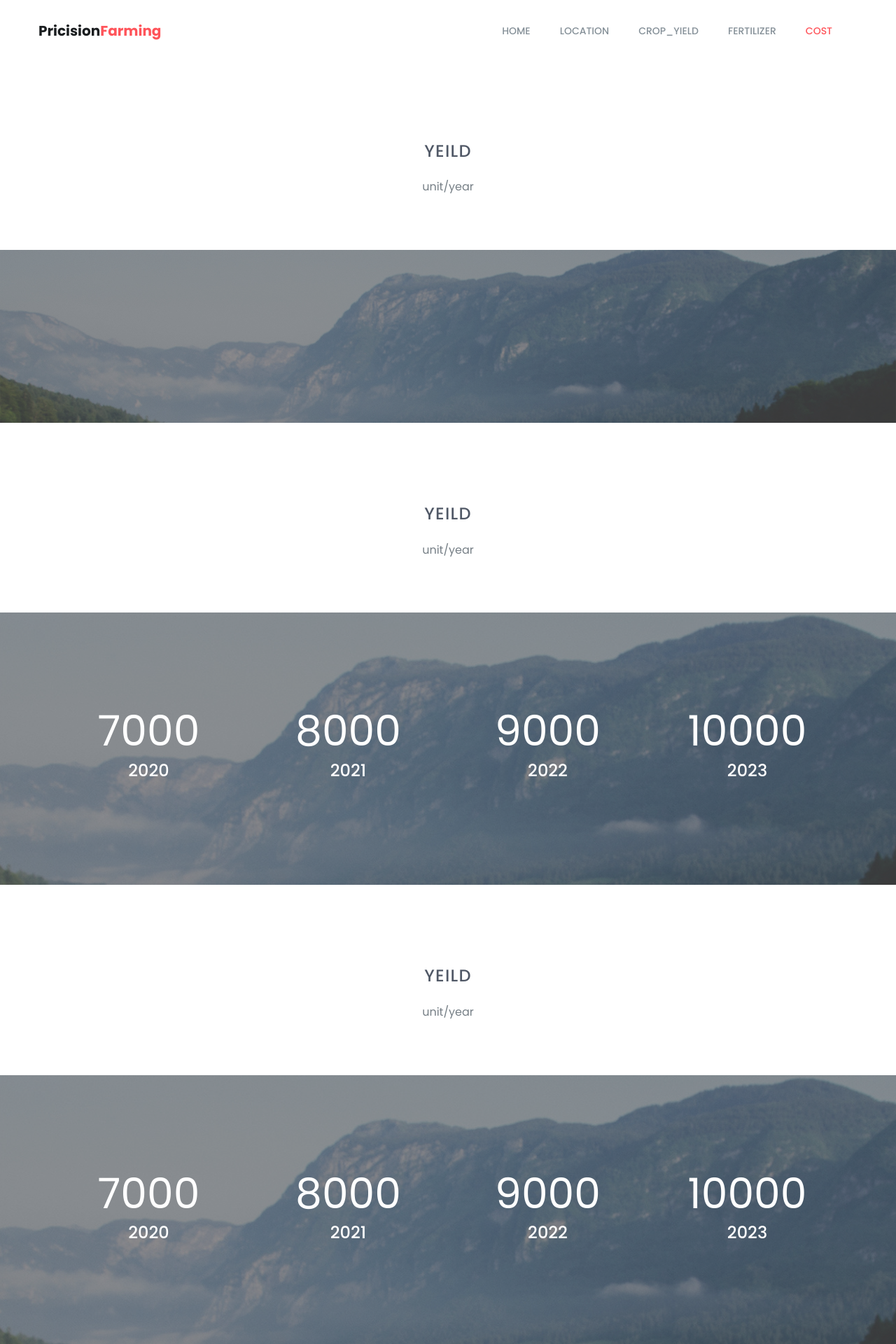
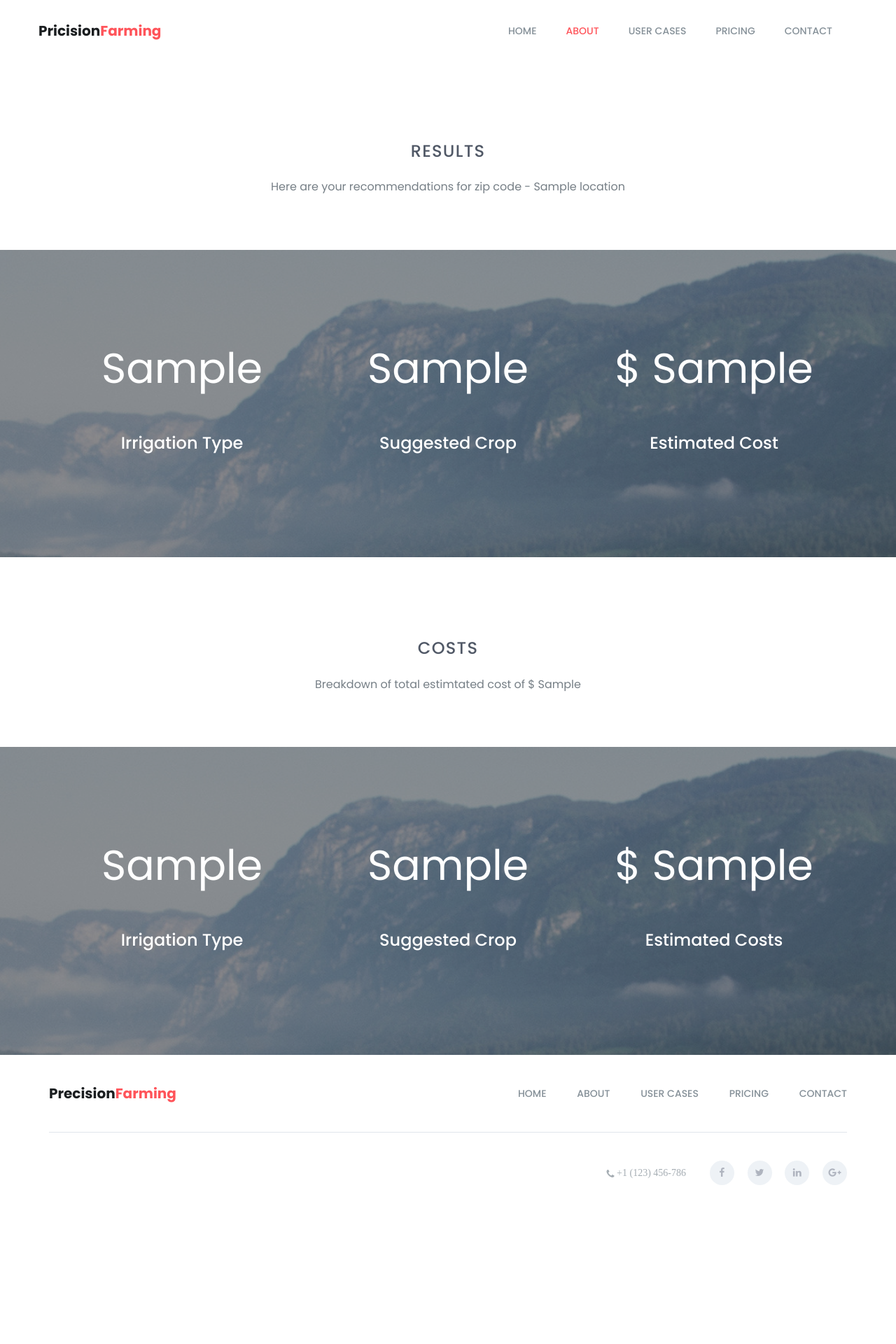
Before and after one commit to Ethical-Spectacle/04-2024-Hackathon-tech-titans, a Flask app: template templates/result.html in a window 1280 px wide. Shown: the top 1920 px of the page at 70% size. After the commit the page ends 1693 px from the top, so only its background shows below. Run offline with Flask 3, Linux system fonts and the light colour scheme; the template is opened without the code that fills it: most values are stand-ins (such as "Sample title", 1, 10 or a date in 2020).

Commit message:
Add results

```diff
--- a/app.py
+++ b/app.py
@@ -9,11 +9,10 @@ def home():
 
 @app.route("/result" , methods=["POST"])
 def process_form():
-    budget=request.form.get('budget')
-    location=request.form.get("location")
-    landsize=request.form.get("landsize")
-    print(location,budget,landsize)
-    location,result_value=calculation(budget,location,landsize)
-    return render_template("result.html", location=location, result_value=result_value)
+    location=str(request.form.get("location"))
+    landsize=str(request.form.get("landsize"))
+    irrigation_type, suggested_crop, estimated_costs = calculation(location,landsize)
+    return render_template("result.html", location=location, irrigation_type=irrigation_type, suggested_crop=suggested_crop, estimated_costs=estimated_costs)
+
 if __name__ == '__main__':
     app.run(debug=True)
--- a/static/assets/css/style.css
+++ b/static/assets/css/style.css
@@ -247,7 +247,6 @@ nav.navbar.bootsnav .navbar-toggle i{color: #ff545a;}
     background-position:center;
     background-size:cover;
     text-align: center;
-    height:800px;
     z-index: 1;
 }
 .welcome-hero:before{
@@ -269,6 +268,7 @@ nav.navbar.bootsnav .navbar-toggle i{color: #ff545a;}
     text-transform: uppercase;
     letter-spacing: 2.4px;
     line-height: 1.4;
+    margin-bottom: ;
 }
 .welcome-hero-txt p {
     font-size: 18px;
@@ -276,13 +276,13 @@ nav.navbar.bootsnav .navbar-toggle i{color: #ff545a;}
     margin-top: 25px;
 }
 
-.welcome-hero-serch-box{margin-top: 78px;display: flex;}
+.welcome-hero-serch-box{margin: 78px auto;display: flex;}
+
 .welcome-hero-form {
     display: flex;
     background: #fff;
     height: 70px;
     border-radius: 3px;
-    width: 85%;
 }
 .single-welcome-hero-form {
     position: relative;
@@ -290,7 +290,7 @@ nav.navbar.bootsnav .navbar-toggle i{color: #ff545a;}
     flex-direction: row;
     align-items: center;
     width: 50%;
-    padding: 0 30px;
+    padding: 0 20px;
 }
 .single-welcome-hero-form:first-child{border-right: 1px solid #edeff1;}
 .single-welcome-hero-form input {
@@ -318,12 +318,13 @@ nav.navbar.bootsnav .navbar-toggle i{color: #ff545a;}
     align-items:  center;
     font-size:  14px;
     color:  #fff;
-    width:  170px;
+    width:  200px;
     height:  70px;
     background:  #ff545a;
     text-transform:  capitalize;
     margin-left:  30px;
     border-radius: 3px;
+    padding: 0px 20px;
     -webkit-transition: 0.3s linear;
     -moz-transition: 0.3s linear;
     -ms-transition: 0.3s linear;
--- a/templates/result.html
+++ b/templates/result.html
@@ -83,10 +83,10 @@
 			            <div class="collapse navbar-collapse menu-ui-design" id="navbar-menu">
 			                <ul class="nav navbar-nav navbar-right" data-in="fadeInDown" data-out="fadeOutUp">
 			                    <li class=" scroll active"><a href="#home">home</a></li>
-			                    <li class="scroll"><a href="#Location">Location</a></li>
-			                    <li class="scroll"><a href="#Crop_Yield">Crop_Yield</a></li>
-			                    <li class="scroll"><a href="#Fertilizer">Fertilizer</a></li>
-			                    <li class="scroll"><a href="#Cost">Cost</a></li>
+			                    <li class="scroll"><a href="#Location">About</a></li>
+			                    <li class="scroll"><a href="#Crop_Yield">User Cases</a></li>
+			                    <li class="scroll"><a href="#Fertilizer">Pricing</a></li>
+			                    <li class="scroll"><a href="#Cost">contact</a></li>
 			                </ul><!--/.nav -->
 			            </div><!-- /.navbar-collapse -->
 			        </div><!--/.container-->
@@ -104,62 +104,82 @@
 		<!--reviews start -->
 		<section id="Location" class="reviews">
 			<div class="section-header">
-				<h2>Yeild</h2>
-				<p>unit/year</p>
+				<h2>Results</h2>
+				<p>Here are your recommendations for zip code - {{ location }} </p>
 			</div><!--/.section-header-->
 		</section><!--/.reviews-->
 		<!--reviews end -->
         <!-- statistics strat -->
-        <section id="statistics"  class="statistics">
-            <div id="map">
-
-            </div>
-
-        </section><!--/.counter-->
-        <!-- statistics end -->
-
-		<!--reviews start -->
-		<section id="Crop_Yield" class="reviews">
-			<div class="section-header">
-				<h2>Yeild</h2>
-				<p>unit/year</p>
-			</div><!--/.section-header-->
-		</section><!--/.reviews-->
 		<!--reviews end -->
         <!-- statistics strat -->
         <section id="statistics"  class="statistics">
             <div class="container">
                 <div class="statistics-counter">
-                    <div class="col-md-3 col-sm-6">
+                    <div class="col-md-4 col-sm-6">
                         <div class="single-ststistics-box">
                             <div class="statistics-content">
-                                <div class="counter">7000 </div>
+                                <div style="margin-bottom: 50px;">{{ irrigation_type }} </div>
                             </div><!--/.statistics-content-->
-                            <h3>2020</h3>
+                            <h3>Irrigation Type</h3>
                         </div><!--/.single-ststistics-box-->
                     </div><!--/.col-->
-                    <div class="col-md-3 col-sm-6">
+                    <div class="col-md-4 col-sm-6">
                         <div class="single-ststistics-box">
                             <div class="statistics-content">
-                                <div class="counter">8000</div>
+                                <div style="margin-bottom: 50px;">{{ suggested_crop }}</div>
                             </div><!--/.statistics-content-->
-                            <h3>2021</h3>
+                            <h3>Suggested Crop</h3>
                         </div><!--/.single-ststistics-box-->
                     </div><!--/.col-->
-                    <div class="col-md-3 col-sm-6">
+                    <div class="col-md-4 col-sm-6">
                         <div class="single-ststistics-box">
                             <div class="statistics-content">
-                                <div class="counter">9000</div>
+                                <div style="margin-bottom: 50px;">$ {{ estimated_costs }}</div>
                             </div><!--/.statistics-content-->
-                            <h3>2022</h3>
+                            <h3>Estimated Cost</h3>
                         </div><!--/.single-ststistics-box-->
                     </div><!--/.col-->
-                    <div class="col-md-3 col-sm-6">
+                </div><!--/.statistics-counter-->
+            </div><!--/.container-->
+
+        </section><!--/.counter-->
+
+		<!--reviews start -->
+		<section id="Location" class="reviews">
+			<div class="section-header">
+				<h2>Costs</h2>
+				<p>Breakdown of total estimtated cost of $ {{ estimated_costs }} </p>
+			</div><!--/.section-header-->
+		</section><!--/.reviews-->
+		<!--reviews end -->
+        <!-- statistics strat -->
+		<!--reviews end -->
+        <!-- statistics strat -->
+        <section id="statistics"  class="statistics">
+            <div class="container">
+                <div class="statistics-counter">
+                    <div class="col-md-4 col-sm-6">
                         <div class="single-ststistics-box">
                             <div class="statistics-content">
-                                <div class="counter">10000</div>
+                                <div style="margin-bottom: 50px;">{{ irrigation_type }} </div>
                             </div><!--/.statistics-content-->
-                            <h3>2023</h3>
+                            <h3>Irrigation Type</h3>
+                        </div><!--/.single-ststistics-box-->
+                    </div><!--/.col-->
+                    <div class="col-md-4 col-sm-6">
+                        <div class="single-ststistics-box">
+                            <div class="statistics-content">
+                                <div style="margin-bottom: 50px;">{{ suggested_crop }}</div>
+                            </div><!--/.statistics-content-->
+                            <h3>Suggested Crop</h3>
+                        </div><!--/.single-ststistics-box-->
+                    </div><!--/.col-->
+                    <div class="col-md-4 col-sm-6">
+                        <div class="single-ststistics-box">
+                            <div class="statistics-content">
+                                <div style="margin-bottom: 50px;">$ {{ estimated_costs }}</div>
+                            </div><!--/.statistics-content-->
+                            <h3>Estimated Costs</h3>
                         </div><!--/.single-ststistics-box-->
                     </div><!--/.col-->
                 </div><!--/.statistics-counter-->
@@ -167,109 +187,6 @@
 
         </section><!--/.counter-->
         <!-- statistics end -->
-
-		<!--reviews start -->
-		<section id="Fertilizer" class="reviews">
-			<div class="section-header">
-				<h2>Yeild</h2>
-				<p>unit/year</p>
-			</div><!--/.section-header-->
-		</section><!--/.reviews-->
-		<!--reviews end -->
-		<!-- statistics strat -->
-		<section id="statistics"  class="statistics">
-			<div class="container">
-				<div class="statistics-counter">
-					<div class="col-md-3 col-sm-6">
-						<div class="single-ststistics-box">
-							<div class="statistics-content">
-								<div class="counter">7000 </div>
-							</div><!--/.statistics-content-->
-							<h3>2020</h3>
-						</div><!--/.single-ststistics-box-->
-					</div><!--/.col-->
-					<div class="col-md-3 col-sm-6">
-						<div class="single-ststistics-box">
-							<div class="statistics-content">
-								<div class="counter">8000</div>
-							</div><!--/.statistics-content-->
-							<h3>2021</h3>
-						</div><!--/.single-ststistics-box-->
-					</div><!--/.col-->
-					<div class="col-md-3 col-sm-6">
-						<div class="single-ststistics-box">
-							<div class="statistics-content">
-								<div class="counter">9000</div>
-							</div><!--/.statistics-content-->
-							<h3>2022</h3>
-						</div><!--/.single-ststistics-box-->
-					</div><!--/.col-->
-					<div class="col-md-3 col-sm-6">
-						<div class="single-ststistics-box">
-							<div class="statistics-content">
-								<div class="counter">10000</div>
-							</div><!--/.statistics-content-->
-							<h3>2023</h3>
-						</div><!--/.single-ststistics-box-->
-					</div><!--/.col-->
-				</div><!--/.statistics-counter-->
-			</div><!--/.container-->
-
-		</section><!--/.counter-->
-		<!-- statistics end -->
-
-        <!--reviews start -->
-		<section id="Cost" class="reviews">
-			<div class="section-header">
-				<h2>Yeild</h2>
-				<p>unit/year</p>
-			</div><!--/.section-header-->
-		</section><!--/.reviews-->
-		<!--reviews end -->
-		<!-- statistics strat -->
-		<section id="statistics"  class="statistics">
-			<div class="container">
-				<div class="statistics-counter">
-					<div class="col-md-3 col-sm-6">
-						<div class="single-ststistics-box">
-							<div class="statistics-content">
-								<div class="counter">7000 </div>
-							</div><!--/.statistics-content-->
-							<h3>2020</h3>
-						</div><!--/.single-ststistics-box-->
-					</div><!--/.col-->
-					<div class="col-md-3 col-sm-6">
-						<div class="single-ststistics-box">
-							<div class="statistics-content">
-								<div class="counter">8000</div>
-							</div><!--/.statistics-content-->
-							<h3>2021</h3>
-						</div><!--/.single-ststistics-box-->
-					</div><!--/.col-->
-					<div class="col-md-3 col-sm-6">
-						<div class="single-ststistics-box">
-							<div class="statistics-content">
-								<div class="counter">9000</div>
-							</div><!--/.statistics-content-->
-							<h3>2022</h3>
-						</div><!--/.single-ststistics-box-->
-					</div><!--/.col-->
-					<div class="col-md-3 col-sm-6">
-						<div class="single-ststistics-box">
-							<div class="statistics-content">
-								<div class="counter">10000</div>
-							</div><!--/.statistics-content-->
-							<h3>2023</h3>
-						</div><!--/.single-ststistics-box-->
-					</div><!--/.col-->
-				</div><!--/.statistics-counter-->
-			</div><!--/.container-->
-
-		</section><!--/.counter-->
-		<!-- statistics end -->
-
-
-
 
 		<!--footer start-->
 		<footer id="footer"  class="footer">
@@ -284,10 +201,10 @@
 			           	<div class="col-sm-9">
 			           		<ul class="footer-menu-item">
 			                    <li class=" scroll active"><a href="#home">home</a></li>
-			                    <li class="scroll"><a href="#Location">Location</a></li>
-			                    <li class="scroll"><a href="#Crop_Yield">Crop_Yield</a></li>
-			                    <li class="scroll"><a href="#Fertilizer">Fertilizer</a></li>
-			                    <li class="scroll"><a href="#Cost">Cost</a></li>
+			                    <li class="scroll"><a href="#Location">About</a></li>
+			                    <li class="scroll"><a href="#Crop_Yield">User Cases</a></li>
+			                    <li class="scroll"><a href="#Fertilizer">Pricing</a></li>
+			                    <li class="scroll"><a href="#Cost">contact</a></li>
 			                </ul><!--/.nav -->
 			           	</div>
 		           </div>
```
Also changed, not shown: model.py (+17 -3 lines), templates/home.html (+6 -7 lines), train.py (added, +36 -0 lines), iowa.csv (added).
